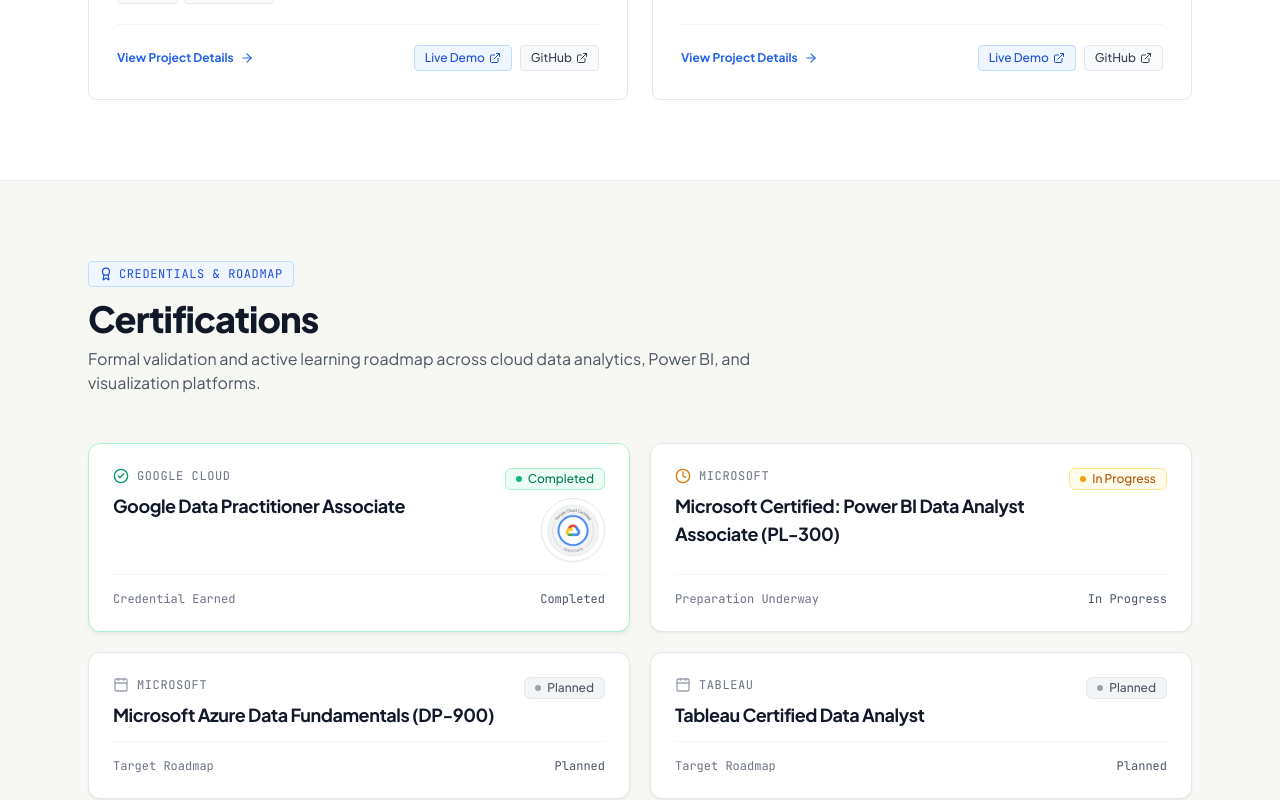
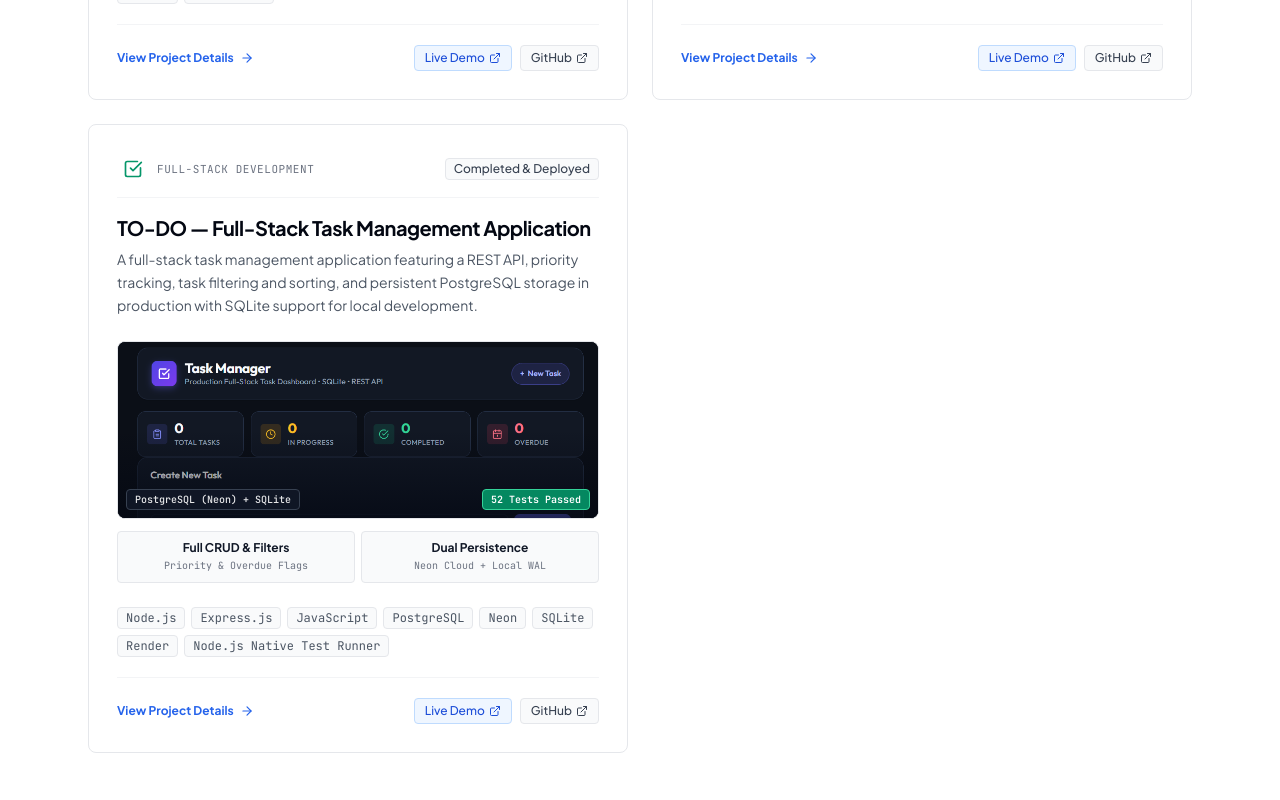
Before and after one commit to shubh201203/portfolio, a React (Vite) app: page / in a window 1280 px wide. Shown: the part 6060-6860 px from the top of the page. Built offline with nearby package versions, Linux system fonts and the light colour scheme.

Commit message:
feat: add TO-DO task management project to portfolio

```diff
--- a/src/App.jsx
+++ b/src/App.jsx
@@ -29,6 +29,7 @@
         hash === 'disaster-reporting' ||
         hash === 'wardrobewhiz' ||
         hash === 'shortx' ||
+        hash === 'todo' ||
         hash === 'emotion-music' ||
         hash === 'mental-health-detection'
       ) {
@@ -81,7 +82,7 @@
       {activeCaseStudy === 'disaster-reporting' && (
         <DisasterReportingModal onClose={handleCloseCaseStudy} />
       )}
-      {(activeCaseStudy === 'wardrobewhiz' || activeCaseStudy === 'shortx' || activeCaseStudy === 'emotion-music' || activeCaseStudy === 'mental-health-detection') && (
+      {(activeCaseStudy === 'wardrobewhiz' || activeCaseStudy === 'shortx' || activeCaseStudy === 'todo' || activeCaseStudy === 'emotion-music' || activeCaseStudy === 'mental-health-detection') && (
         <SecondaryProjectModal projectId={activeCaseStudy} onClose={handleCloseCaseStudy} />
       )}
     </div>
--- a/src/components/projects/ProjectCard.jsx
+++ b/src/components/projects/ProjectCard.jsx
@@ -1,5 +1,5 @@
 import React from 'react';
-import { ArrowRight, Layers, Shield, Cpu, Sparkles, ExternalLink, Link2 } from 'lucide-react';
+import { ArrowRight, Layers, Shield, Cpu, Sparkles, ExternalLink, Link2, CheckSquare } from 'lucide-react';
 import Badge from '../common/Badge';
 
 export default function ProjectCard({ project, onOpenCaseStudy }) {
@@ -7,12 +7,14 @@
   const isDisasterPlatform = project.id === 'disaster-reporting';
   const isWardrobeWhiz = project.id === 'wardrobewhiz';
   const isShortX = project.id === 'shortx';
+  const isTodo = project.id === 'todo';
 
   const getCardIcon = () => {
     if (isProductAnalytics) return <Layers className="w-5 h-5 text-blue-600" />;
     if (isDisasterPlatform) return <Shield className="w-5 h-5 text-gray-700" />;
     if (isWardrobeWhiz) return <Sparkles className="w-5 h-5 text-amber-600" />;
     if (isShortX) return <Link2 className="w-5 h-5 text-indigo-600" />;
+    if (isTodo) return <CheckSquare className="w-5 h-5 text-emerald-600" />;
     return <Cpu className="w-5 h-5 text-gray-700" />;
   };
 
@@ -124,6 +126,40 @@
           </div>
         )}
 
+        {/* TO-DO: Real Dashboard Screenshot & Persistence Highlights */}
+        {isTodo && (
+          <div className="pt-2 pb-1 space-y-3">
+            <div className="relative rounded-lg overflow-hidden border border-gray-200 bg-gray-950 group">
+              <img
+                src={project.image}
+                alt="TO-DO Application Live Dashboard"
+                className="w-full h-44 object-cover object-top transition-transform duration-300 group-hover:scale-105"
+                loading="lazy"
+              />
+              <div className="absolute inset-0 bg-gradient-to-t from-gray-950/70 via-transparent to-transparent pointer-events-none" />
+              <div className="absolute bottom-2 left-2 right-2 flex items-center justify-between text-[10px] font-mono font-medium text-white/90">
+                <span className="px-2 py-0.5 rounded bg-gray-900/90 border border-gray-700 backdrop-blur-sm">
+                  PostgreSQL (Neon) + SQLite
+                </span>
+                <span className="px-2 py-0.5 rounded bg-emerald-600/90 border border-emerald-400 text-white font-bold backdrop-blur-sm">
+                  52 Tests Passed
+                </span>
+              </div>
+            </div>
+
+            <div className="grid grid-cols-2 gap-1.5 text-center text-xs">
+              <div className="p-2 rounded bg-gray-50 border border-gray-200">
+                <div className="font-bold text-gray-900 text-xs">Full CRUD & Filters</div>
+                <div className="text-[10px] text-gray-500 font-mono mt-0.5">Priority & Overdue Flags</div>
+              </div>
+              <div className="p-2 rounded bg-gray-50 border border-gray-200">
+                <div className="font-bold text-gray-900 text-xs">Dual Persistence</div>
+                <div className="text-[10px] text-gray-500 font-mono mt-0.5">Neon Cloud + Local WAL</div>
+              </div>
+            </div>
+          </div>
+        )}
+
         {/* Tech Stack */}
         <div className="pt-1">
           <div className="flex flex-wrap gap-1.5">
--- a/src/components/projects/ProjectsSection.jsx
+++ b/src/components/projects/ProjectsSection.jsx
@@ -10,7 +10,7 @@
   const productAnalytics = projects.find((p) => p.id === 'product-analytics');
   const disasterReporting = projects.find((p) => p.id === 'disaster-reporting');
   const additionalProjects = projects.filter(
-    (p) => p.id === 'wardrobewhiz' || p.id === 'shortx' || p.id === 'emotion-music' || p.id === 'mental-health-detection'
+    (p) => p.id === 'wardrobewhiz' || p.id === 'shortx' || p.id === 'todo' || p.id === 'emotion-music' || p.id === 'mental-health-detection'
   );
 
   return (
--- a/src/data/portfolioData.js
+++ b/src/data/portfolioData.js
@@ -597,6 +597,57 @@
         "Interactive Analytics Dashboard: Real-time Recharts line graph visualizing 7-day click volume trends alongside top 5 performing links.",
         "Decoupled Cloud Architecture: Next.js frontend deployed on Vercel with FastAPI ASGI service on Render and Motor async MongoDB storage."
       ]
+    },
+    {
+      id: "todo",
+      title: "TO-DO — Full-Stack Task Management Application",
+      shortTitle: "TO-DO Task Manager",
+      role: "Full-Stack Development",
+      priority: 8,
+      isFlagship: false,
+      status: "Completed & Deployed",
+      tagline: "A full-stack task management application featuring a REST API, priority tracking, task filtering and sorting, and persistent PostgreSQL storage in production with SQLite support for local development.",
+      image: `${import.meta.env.BASE_URL}images/projects/todo/todo-dashboard.png`,
+      screenshots: [
+        {
+          id: 1,
+          title: "Dashboard Overview & KPI Counters",
+          image: `${import.meta.env.BASE_URL}images/projects/todo/todo-dashboard.png`,
+          caption: "Real-time task counter cards (Total, In Progress, Completed, Overdue) and task creation interface."
+        },
+        {
+          id: 2,
+          title: "Active Task Management & Priority Sorting",
+          image: `${import.meta.env.BASE_URL}images/projects/todo/todo-dashboard-tasks.png`,
+          caption: "Live task items with color-coded priority badges, debounced search, status filter tabs, and inline actions."
+        }
+      ],
+      links: {
+        live: "https://todo-app-shubh.onrender.com/",
+        github: "https://github.com/shubh201203/TO-DO"
+      },
+      techStack: [
+        "Node.js",
+        "Express.js",
+        "JavaScript",
+        "PostgreSQL",
+        "Neon",
+        "SQLite",
+        "Render",
+        "Node.js Native Test Runner"
+      ],
+      concepts: [
+        "Create, view, update, complete, and delete tasks with instant state synchronization.",
+        "Search, filter by status (All, Pending, Completed), and sort by priority, due date, or title.",
+        "Track priorities (Low, Medium, High) and calculate overdue dates dynamically against current UTC time.",
+        "View task summary metrics on real-time KPI cards (Total, In Progress, Completed, Overdue).",
+        "REST API with input validation, 100kb payload caps, and parameterized database queries.",
+        "PostgreSQL-backed production persistence using Neon Serverless Postgres with TLS encryption.",
+        "SQLite local-development fallback with Write-Ahead Logging (WAL) and memory-mode testing.",
+        "Strict Fail-Fast Architecture: Halts immediately if configured PostgreSQL connection fails without silent data loss.",
+        "Automated Test Coverage: 52 passing automated tests across unit, integration, and logic suites using node:test.",
+        "Health-check endpoint (/health) and automated cloud deployment on Render Free Web Service."
+      ]
     }
   ]
 };
```
Also changed, not shown: src/components/case-studies/SecondaryProjectModal.jsx (+78 -0 lines), public/images/projects/todo/todo-dashboard-tasks.png (added), public/images/projects/todo/todo-dashboard.png (added).
